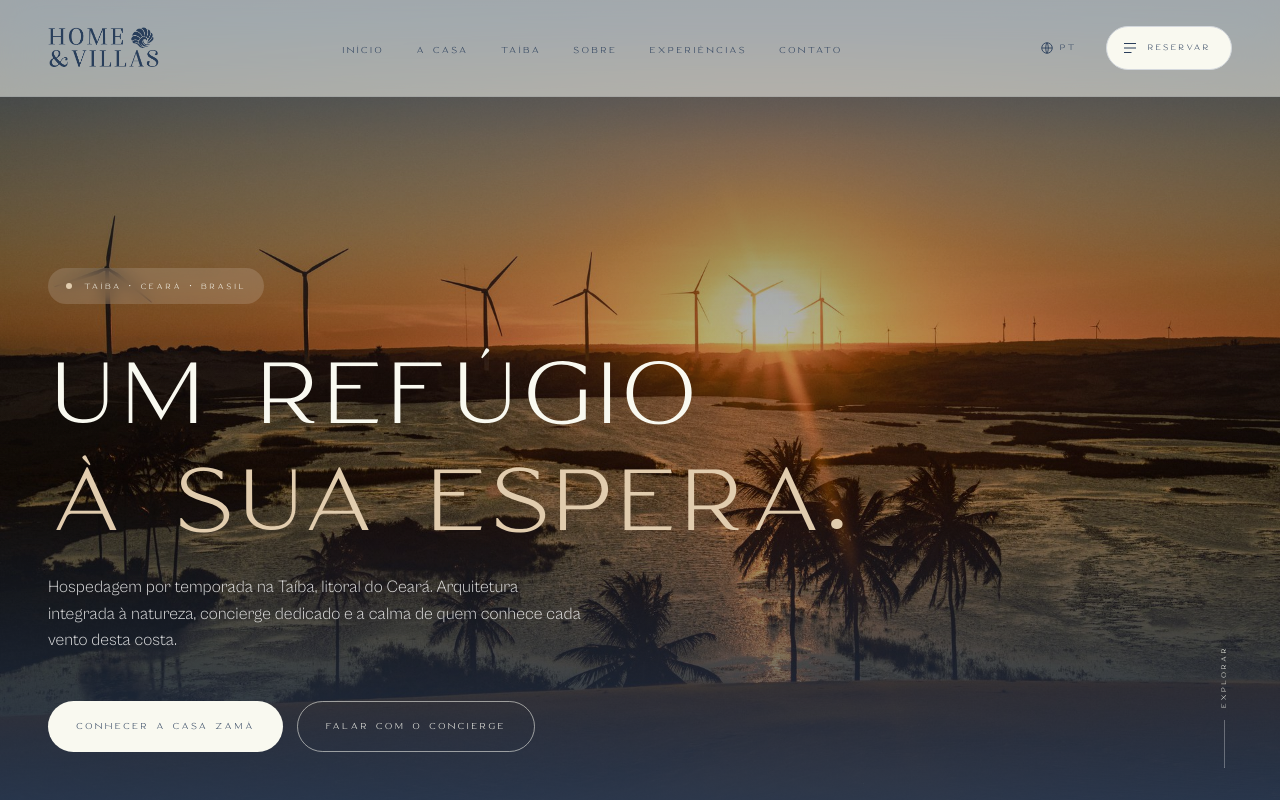
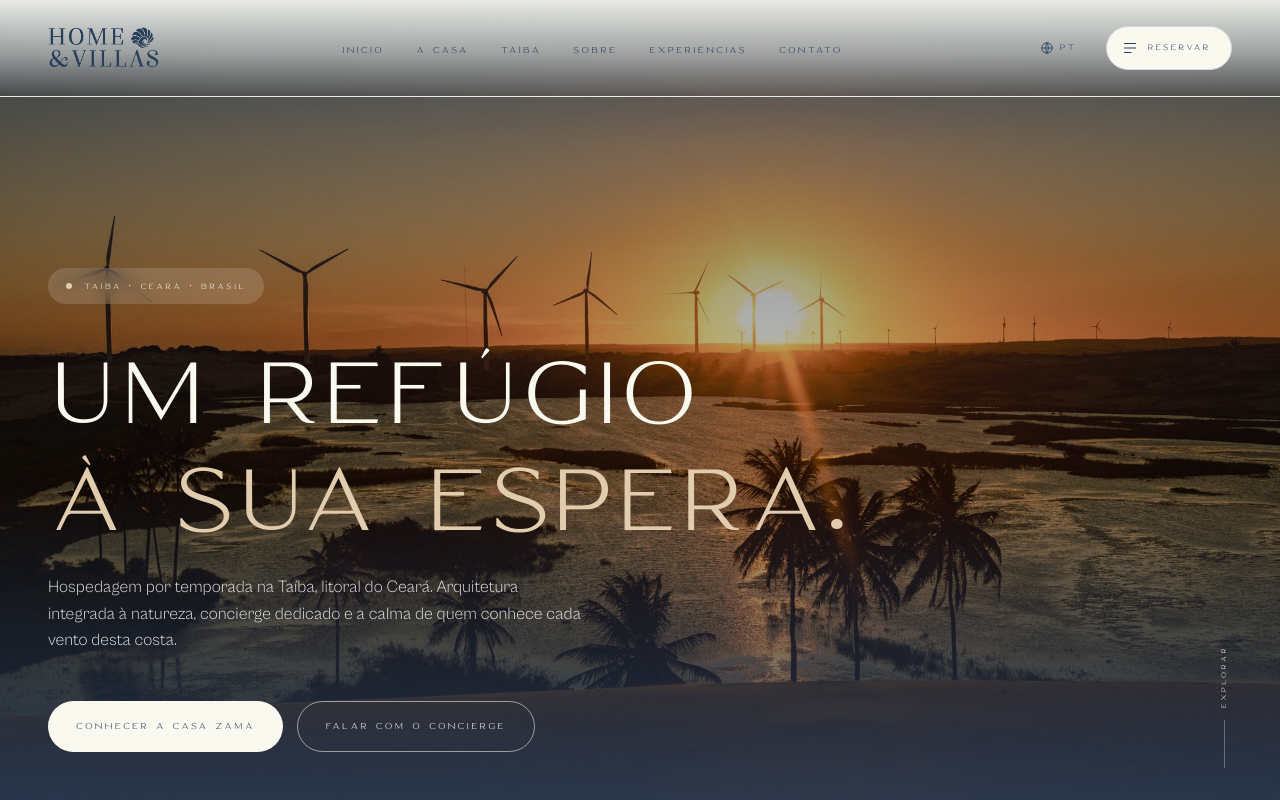
Before and after one commit to marketingmontedourado/home-villas, a plain HTML site: page index.html in a window 1280 px wide. Shown: the top 800 px of the page. Drawn offline with Linux system fonts and the light colour scheme.

Commit message:
Nav: veu em degrade no topo (sem borda e sem recorte) e glass com blur so ao rolar; home alinhada as internas
Co-Authored-By: Claude Fable 5 <noreply@anthropic.com>

```diff
--- a/index.html
+++ b/index.html
@@ -113,18 +113,14 @@ ul { list-style: none; }
   display: flex;
   align-items: center;
   justify-content: space-between;
-  background: rgba(249, 249, 240, 0.6);
+  border-bottom: 1px solid transparent;
+  transition: background .3s ease, border-color .3s ease, padding .3s ease;
+  background: linear-gradient(180deg, rgba(249,249,240,0.92) 0%, rgba(249,249,240,0.5) 55%, rgba(249,249,240,0) 100%);
+}
+.nav.is-scrolled {
+  background: rgba(249, 249, 240, 0.72);
   backdrop-filter: blur(18px) saturate(140%);
   -webkit-backdrop-filter: blur(18px) saturate(140%);
-  border-bottom: 1px solid transparent;
-  transition: background .3s ease, border-color .3s ease, padding .3s ease;
-  background: rgba(249, 249, 240, 0.55);
-  backdrop-filter: blur(18px) saturate(150%);
-  -webkit-backdrop-filter: blur(18px) saturate(150%);
-  border-bottom: 1px solid rgba(42, 62, 91, 0.08);
-}
-.nav.is-scrolled {
-  background: rgba(249, 249, 240, 0.92);
   border-bottom-color: var(--navy-10);
   padding: var(--s4) var(--s7);
 }
```
Also changed, not shown: contato.html (+1 -4 lines), destino-taiba.html (+1 -4 lines), experiencias.html (+1 -4 lines), sobre.html (+1 -4 lines), vila-do-chapeu.html (+1 -4 lines).
